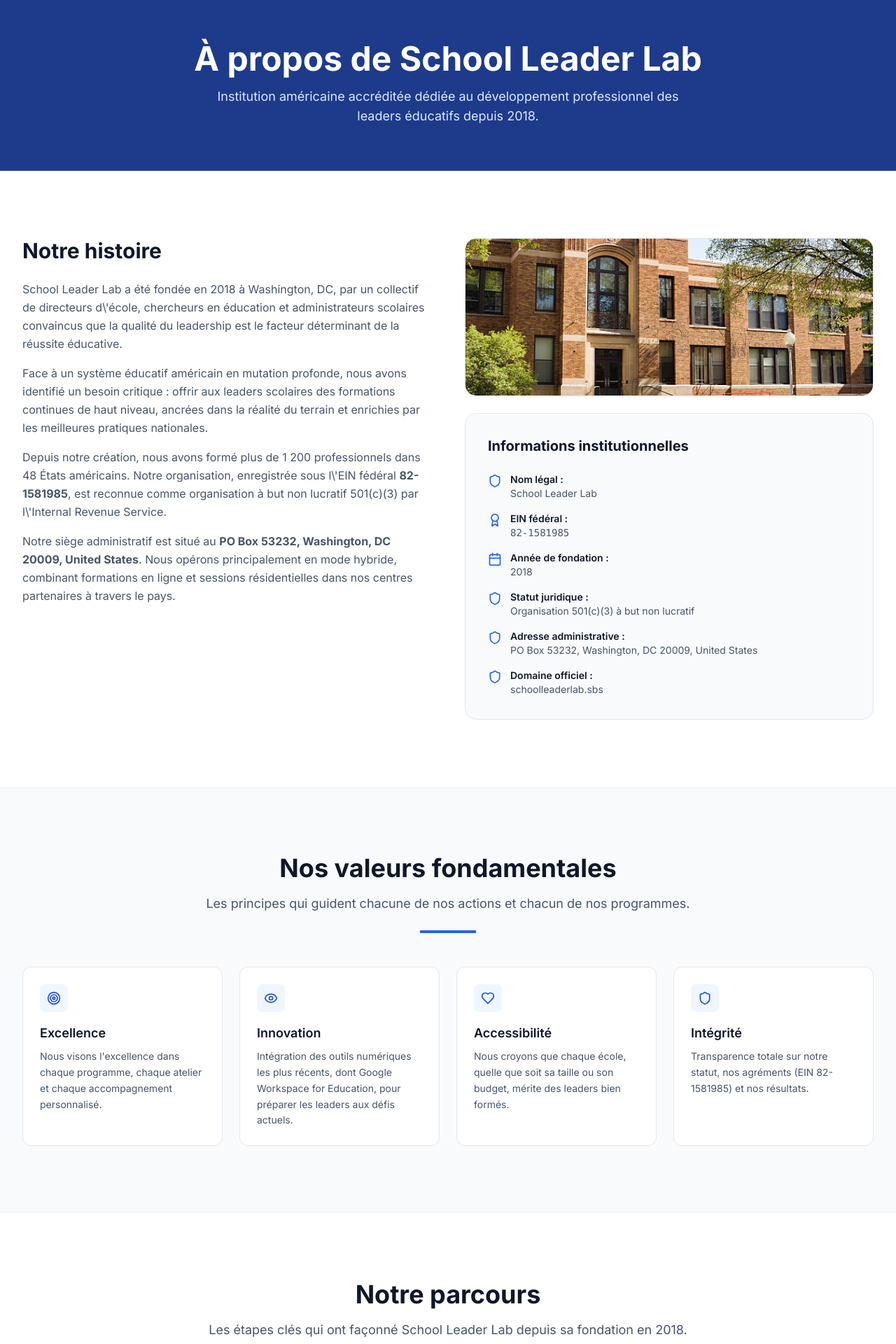
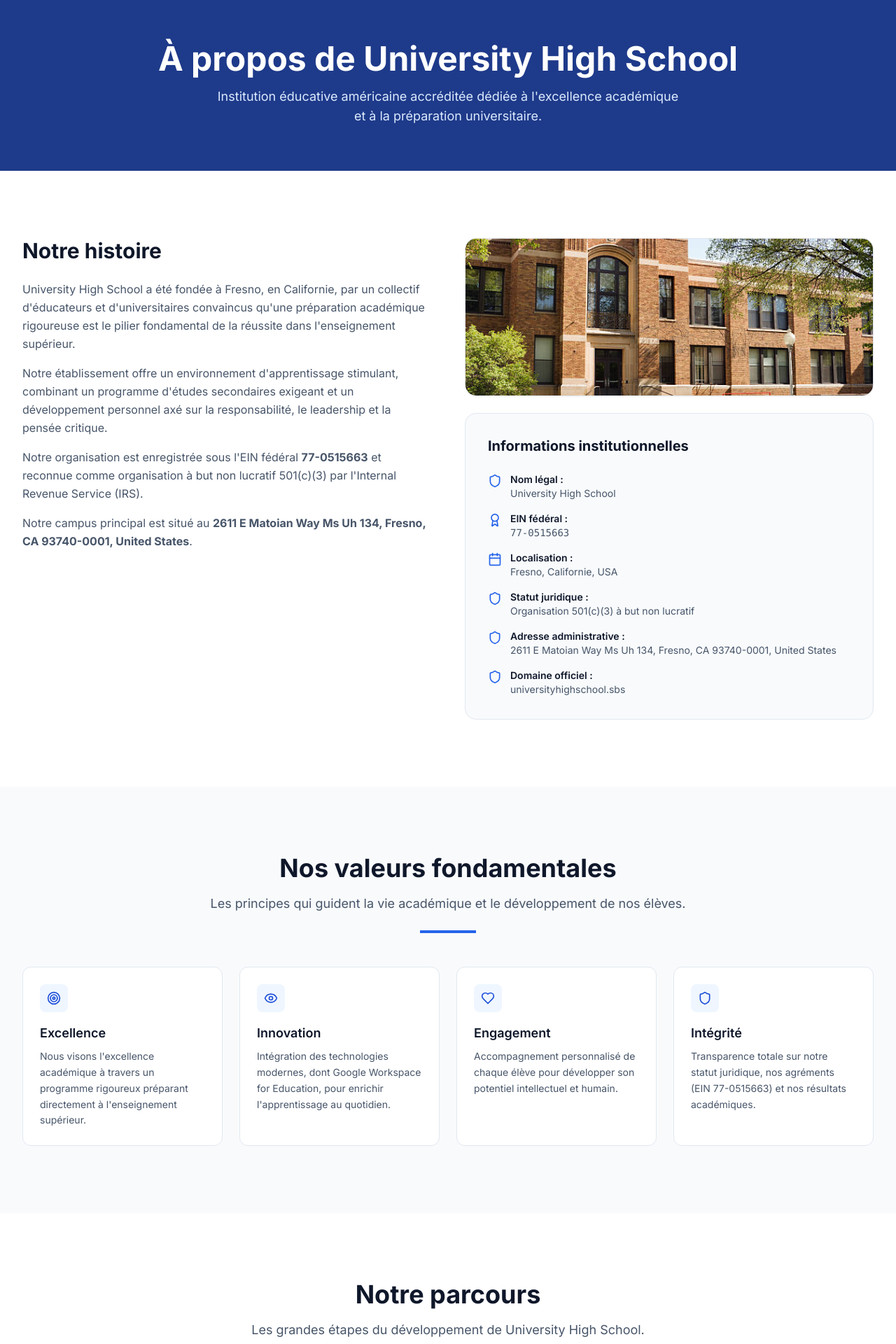
Before and after one commit to irmafiguero199/schoolleaderlab.sbs, a React (Vite) app: page /about in a window 1280 px wide. Shown: the part 100-2020 px from the top of the page at 70% size. Built offline with nearby package versions, Linux system fonts and the light colour scheme.

Commit message:
Update About page to reflect University High School

```diff
--- a/src/pages/About.jsx
+++ b/src/pages/About.jsx
@@ -3,32 +3,32 @@ import SectionHeader from '../components/SectionHeader.jsx'
 import { Target, Eye, Heart, Shield, Award, Calendar } from 'lucide-react'
 
 const timeline = [
-  { year: '2018', title: 'Fondation', desc: 'Création de School Leader Lab à Washington, DC, avec pour mission de combler le déficit de formation continue des leaders éducatifs.' },
-  { year: '2019', title: 'Première certification', desc: 'Lancement du programme de certification en leadership pédagogique avancé, accrédité par les autorités de tutelle de l\'État de Washington.' },
-  { year: '2020', title: 'Partenariat Google', desc: 'Obtention du statut de partenaire Google for Education et lancement des formations à l\'administration de Google Workspace.' },
-  { year: '2022', title: 'Expansion nationale', desc: 'Déploiement des programmes dans 30 États américains. Plus de 500 leaders éducatifs certifiés.' },
-  { year: '2024', title: 'Agrément fédéral', desc: 'Obtention de l\'EIN fédéral 82-1581985 et reconnaissance officielle comme organisation 501(c)(3) à but non lucratif.' },
-  { year: '2026', title: 'Leader national', desc: 'School Leader Lab compte plus de 1 200 alumni dans 48 États, devenant une référence nationale en formation de leaders scolaires.' },
+  { year: '1999', title: 'Fondation', desc: 'Création de University High School à Fresno, Californie, avec pour mission d\'offrir une éducation pré-universitaire d\'excellence.' },
+  { year: '2005', title: 'Accréditation officielle', desc: 'Obtention de l\'accréditation par la Western Association of Schools and Colleges (WASC).' },
+  { year: '2012', title: 'Partenariat Google', desc: 'Adoption précoce des technologies éducatives et partenariat officiel Google for Education.' },
+  { year: '2018', title: 'Excellence académique', desc: 'Classement parmi les meilleures écoles secondaires de l\'État de Californie grâce à des résultats exceptionnels au SAT et Advanced Placement (AP).' },
+  { year: '2022', title: 'Reconnaissance fédérale', desc: 'Confirmation du statut d\'organisation à but non lucratif 501(c)(3) sous l\'EIN 77-0515663.' },
+  { year: '2026', title: 'Innovation continue', desc: 'University High School continue de former les futurs leaders de demain avec plus de 1 200 diplômés admis dans les meilleures universités.' },
 ]
 
 const values = [
-  { icon: Target, title: 'Excellence', desc: 'Nous visons l\'excellence dans chaque programme, chaque atelier et chaque accompagnement personnalisé.' },
-  { icon: Eye, title: 'Innovation', desc: 'Intégration des outils numériques les plus récents, dont Google Workspace for Education, pour préparer les leaders aux défis actuels.' },
-  { icon: Heart, title: 'Accessibilité', desc: 'Nous croyons que chaque école, quelle que soit sa taille ou son budget, mérite des leaders bien formés.' },
-  { icon: Shield, title: 'Intégrité', desc: 'Transparence totale sur notre statut, nos agréments (EIN 82-1581985) et nos résultats.' },
+  { icon: Target, title: 'Excellence', desc: 'Nous visons l\'excellence académique à travers un programme rigoureux préparant directement à l\'enseignement supérieur.' },
+  { icon: Eye, title: 'Innovation', desc: 'Intégration des technologies modernes, dont Google Workspace for Education, pour enrichir l\'apprentissage au quotidien.' },
+  { icon: Heart, title: 'Engagement', desc: 'Accompagnement personnalisé de chaque élève pour développer son potentiel intellectuel et humain.' },
+  { icon: Shield, title: 'Intégrité', desc: 'Transparence totale sur notre statut juridique, nos agréments (EIN 77-0515663) et nos résultats académiques.' },
 ]
 
 function About() {
   return (
     <>
       <Helmet>
-        <title>À propos — School Leader Lab</title>
-        <meta name="description" content="Découvrez l\'histoire de School Leader Lab, institution américaine fondée en 2018 à Washington, DC. EIN 82-1581985. Organisation 501(c)(3) dédiée au leadership éducatif." />
+        <title>À propos — University High School</title>
+        <meta name="description" content="Découvrez l'histoire de University High School à Fresno, CA. EIN 77-0515663. Institution éducative 501(c)(3) dédiée à l'excellence académique." />
       </Helmet>
       <div className="bg-primary-900 text-white py-16">
         <div className="container-main px-4 text-center">
-          <h1 className="text-4xl md:text-5xl font-bold mb-4">À propos de School Leader Lab</h1>
-          <p className="text-primary-100 text-lg max-w-2xl mx-auto">Institution américaine accréditée dédiée au développement professionnel des leaders éducatifs depuis 2018.</p>
+          <h1 className="text-4xl md:text-5xl font-bold mb-4">À propos de University High School</h1>
+          <p className="text-primary-100 text-lg max-w-2xl mx-auto">Institution éducative américaine accréditée dédiée à l'excellence académique et à la préparation universitaire.</p>
         </div>
       </div>
       <section className="section-padding bg-white">
@@ -37,25 +37,25 @@ function About() {
             <div>
               <h2 className="text-3xl font-bold text-slate-900 mb-6">Notre histoire</h2>
               <div className="prose prose-slate max-w-none">
-                <p className="text-slate-600 leading-relaxed mb-4">School Leader Lab a été fondée en 2018 à Washington, DC, par un collectif de directeurs d\'école, chercheurs en éducation et administrateurs scolaires convaincus que la qualité du leadership est le facteur déterminant de la réussite éducative.</p>
-                <p className="text-slate-600 leading-relaxed mb-4">Face à un système éducatif américain en mutation profonde, nous avons identifié un besoin critique : offrir aux leaders scolaires des formations continues de haut niveau, ancrées dans la réalité du terrain et enrichies par les meilleures pratiques nationales.</p>
-                <p className="text-slate-600 leading-relaxed mb-4">Depuis notre création, nous avons formé plus de 1 200 professionnels dans 48 États américains. Notre organisation, enregistrée sous l\'EIN fédéral <strong>82-1581985</strong>, est reconnue comme organisation à but non lucratif 501(c)(3) par l\'Internal Revenue Service.</p>
-                <p className="text-slate-600 leading-relaxed">Notre siège administratif est situé au <strong>PO Box 53232, Washington, DC 20009, United States</strong>. Nous opérons principalement en mode hybride, combinant formations en ligne et sessions résidentielles dans nos centres partenaires à travers le pays.</p>
+                <p className="text-slate-600 leading-relaxed mb-4">University High School a été fondée à Fresno, en Californie, par un collectif d'éducateurs et d'universitaires convaincus qu'une préparation académique rigoureuse est le pilier fondamental de la réussite dans l'enseignement supérieur.</p>
+                <p className="text-slate-600 leading-relaxed mb-4">Notre établissement offre un environnement d'apprentissage stimulant, combinant un programme d'études secondaires exigeant et un développement personnel axé sur la responsabilité, le leadership et la pensée critique.</p>
+                <p className="text-slate-600 leading-relaxed mb-4">Notre organisation est enregistrée sous l'EIN fédéral <strong>77-0515663</strong> et reconnue comme organisation à but non lucratif 501(c)(3) par l'Internal Revenue Service (IRS).</p>
+                <p className="text-slate-600 leading-relaxed">Notre campus principal est situé au <strong>2611 E Matoian Way Ms Uh 134, Fresno, CA 93740-0001, United States</strong>.</p>
               </div>
             </div>
             <div className="space-y-6">
               <div className="rounded-2xl overflow-hidden border border-slate-200 shadow-sm">
-                <img src="/images/campus-classic.png" alt="Campus School Leader Lab" className="w-full h-56 object-cover" />
+                <img src="/images/campus-classic.png" alt="Campus University High School" className="w-full h-56 object-cover" />
               </div>
               <div className="bg-slate-50 p-8 rounded-2xl border border-slate-200">
                 <h3 className="text-xl font-bold text-slate-900 mb-6">Informations institutionnelles</h3>
                 <ul className="space-y-4 text-sm">
-                  <li className="flex items-start gap-3"><Shield className="w-5 h-5 text-primary-600 shrink-0 mt-0.5" /><div><span className="font-semibold text-slate-900">Nom légal :</span><p className="text-slate-600">School Leader Lab</p></div></li>
-                  <li className="flex items-start gap-3"><Award className="w-5 h-5 text-primary-600 shrink-0 mt-0.5" /><div><span className="font-semibold text-slate-900">EIN fédéral :</span><p className="text-slate-600 font-mono">82-1581985</p></div></li>
-                  <li className="flex items-start gap-3"><Calendar className="w-5 h-5 text-primary-600 shrink-0 mt-0.5" /><div><span className="font-semibold text-slate-900">Année de fondation :</span><p className="text-slate-600">2018</p></div></li>
+                  <li className="flex items-start gap-3"><Shield className="w-5 h-5 text-primary-600 shrink-0 mt-0.5" /><div><span className="font-semibold text-slate-900">Nom légal :</span><p className="text-slate-600">University High School</p></div></li>
+                  <li className="flex items-start gap-3"><Award className="w-5 h-5 text-primary-600 shrink-0 mt-0.5" /><div><span className="font-semibold text-slate-900">EIN fédéral :</span><p className="text-slate-600 font-mono">77-0515663</p></div></li>
+                  <li className="flex items-start gap-3"><Calendar className="w-5 h-5 text-primary-600 shrink-0 mt-0.5" /><div><span className="font-semibold text-slate-900">Localisation :</span><p className="text-slate-600">Fresno, Californie, USA</p></div></li>
                   <li className="flex items-start gap-3"><Shield className="w-5 h-5 text-primary-600 shrink-0 mt-0.5" /><div><span className="font-semibold text-slate-900">Statut juridique :</span><p className="text-slate-600">Organisation 501(c)(3) à but non lucratif</p></div></li>
-                  <li className="flex items-start gap-3"><Shield className="w-5 h-5 text-primary-600 shrink-0 mt-0.5" /><div><span className="font-semibold text-slate-900">Adresse administrative :</span><p className="text-slate-600">PO Box 53232, Washington, DC 20009, United States</p></div></li>
-                  <li className="flex items-start gap-3"><Shield className="w-5 h-5 text-primary-600 shrink-0 mt-0.5" /><div><span className="font-semibold text-slate-900">Domaine officiel :</span><p className="text-slate-600">schoolleaderlab.sbs</p></div></li>
+                  <li className="flex items-start gap-3"><Shield className="w-5 h-5 text-primary-600 shrink-0 mt-0.5" /><div><span className="font-semibold text-slate-900">Adresse administrative :</span><p className="text-slate-600">2611 E Matoian Way Ms Uh 134, Fresno, CA 93740-0001, United States</p></div></li>
+                  <li className="flex items-start gap-3"><Shield className="w-5 h-5 text-primary-600 shrink-0 mt-0.5" /><div><span className="font-semibold text-slate-900">Domaine officiel :</span><p className="text-slate-600">universityhighschool.sbs</p></div></li>
                 </ul>
               </div>
             </div>
@@ -64,7 +64,7 @@ function About() {
       </section>
       <section className="section-padding bg-slate-50">
         <div className="container-main">
-          <SectionHeader title="Nos valeurs fondamentales" subtitle="Les principes qui guident chacune de nos actions et chacun de nos programmes." />
+          <SectionHeader title="Nos valeurs fondamentales" subtitle="Les principes qui guident la vie académique et le développement de nos élèves." />
           <div className="grid md:grid-cols-2 lg:grid-cols-4 gap-6">
             {values.map((v, i) => (
               <div key={i} className="bg-white p-6 rounded-xl border border-slate-200">
@@ -78,7 +78,7 @@ function About() {
       </section>
       <section className="section-padding bg-white">
         <div className="container-main">
-          <SectionHeader title="Notre parcours" subtitle="Les étapes clés qui ont façonné School Leader Lab depuis sa fondation en 2018." />
+          <SectionHeader title="Notre parcours" subtitle="Les grandes étapes du développement de University High School." />
           <div className="max-w-3xl mx-auto">
             {timeline.map((item, i) => (
               <div key={i} className="relative pl-8 pb-8 last:pb-0 border-l-2 border-primary-200 last:border-transparent">
@@ -97,24 +97,24 @@ function About() {
         <div className="container-main">
           <div className="grid lg:grid-cols-2 gap-12 items-center">
             <div className="rounded-2xl overflow-hidden border border-slate-200 shadow-sm">
-              <img src="/images/school-exterior.png" alt="Établissement partenaire School Leader Lab" className="w-full h-80 object-cover" />
+              <img src="/images/school-exterior.png" alt="Campus University High School" className="w-full h-80 object-cover" />
             </div>
             <div>
-              <h2 className="text-3xl font-bold text-slate-900 mb-6">Notre impact national</h2>
-              <p className="text-slate-600 leading-relaxed mb-6">De la côte Est à la côte Ouest, School Leader Lab accompagne les leaders éducatifs dans leur mission de transformation. Nos programmes ont été déployés dans des établissements urbains, ruraux et suburbains, adaptés aux réalités de chaque district.</p>
-              <p className="text-slate-600 leading-relaxed mb-6">Nous collaborons étroitement avec le département de l\'Éducation des États-Unis et maintenons des partenariats actifs avec plus de 80 districts scolaires à travers le pays.</p>
+              <h2 className="text-3xl font-bold text-slate-900 mb-6">Notre rayonnement académique</h2>
+              <p className="text-slate-600 leading-relaxed mb-6">University High School se distingue par des taux de réussite exceptionnels et une préparation rigoureuse aux études supérieures. Nos diplômés intègrent régulièrement les plus prestigieuses universités américaines.</p>
+              <p className="text-slate-600 leading-relaxed mb-6">Grâce à notre environnement d'apprentissage moderne et nos partenariats avec les acteurs éducatifs majeurs, nous préparons nos élèves à devenir des citoyens actifs et des leaders engagés.</p>
               <div className="grid grid-cols-3 gap-4">
                 <div className="bg-white p-4 rounded-xl border border-slate-200 text-center">
-                  <div className="text-2xl font-bold text-primary-700">48</div>
-                  <div className="text-xs text-slate-500">États</div>
+                  <div className="text-2xl font-bold text-primary-700">100%</div>
+                  <div className="text-xs text-slate-500">Accrédité WASC</div>
                 </div>
                 <div className="bg-white p-4 rounded-xl border border-slate-200 text-center">
-                  <div className="text-2xl font-bold text-primary-700">80+</div>
-                  <div className="text-xs text-slate-500">Districts</div>
+                  <div className="text-2xl font-bold text-primary-700">98%</div>
+                  <div className="text-xs text-slate-500">Admission Univ.</div>
                 </div>
                 <div className="bg-white p-4 rounded-xl border border-slate-200 text-center">
                   <div className="text-2xl font-bold text-primary-700">1,200+</div>
-                  <div className="text-xs text-slate-500">Alumni</div>
+                  <div className="text-xs text-slate-500">Élèves & Alumni</div>
                 </div>
               </div>
             </div>
```
